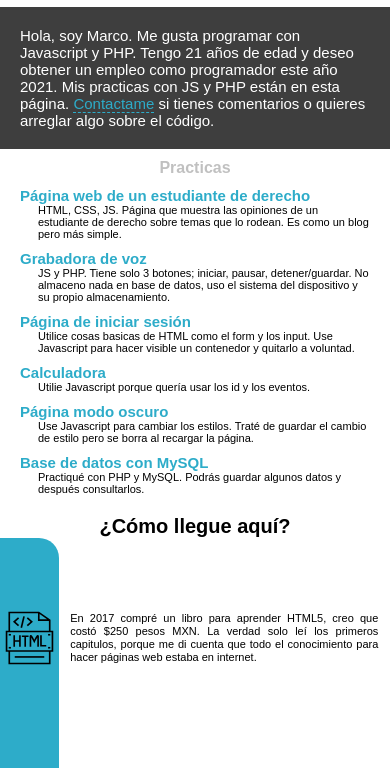
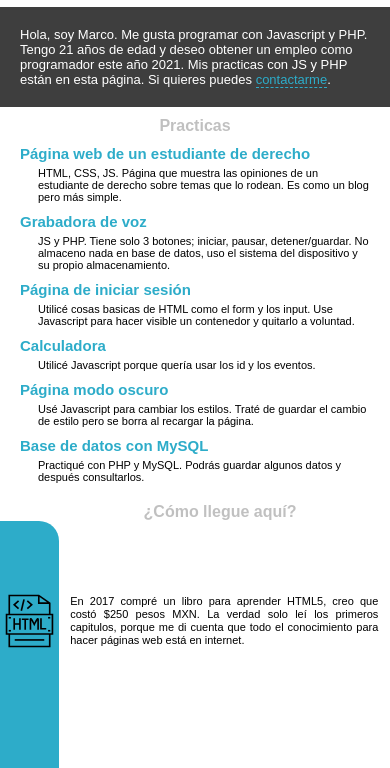
Before and after one commit to leonmatiasm/lemm, a plain HTML site: page index.html in a window 390 px wide. Shown: the part 29-797 px from the top of the page. Drawn offline with Linux system fonts and the light colour scheme.

Commit message:
Ajustes fianales por esta semana

```diff
--- a/index.html
+++ b/index.html
@@ -18,8 +18,9 @@
                     <p>
                         Hola, soy Marco. Me gusta programar con Javascript y PHP. Tengo 21 años de edad y
                         deseo obtener un empleo como programador este año 2021.
-                        Mis practicas con JS y PHP están en esta página. <a href="#redes" id="contacto">Contactame</a>
-                        si tienes comentarios o quieres arreglar algo sobre el código.
+                        Mis practicas con JS y PHP están en esta página. Si quieres puedes
+                        <a href="#redes" id="contacto">contactarme</a>.
+
                     </p>
                 </div>
             </div>
@@ -46,21 +47,21 @@
                     <div class="trabajo">
                         <h3><a href="">Página de iniciar sesión</a></h3>
                         <p>
-                            Utilice cosas basicas de HTML como el form y los input. Use Javascript para hacer visible
+                            Utilicé cosas basicas de HTML como el form y los input. Use Javascript para hacer visible
                             un contenedor y quitarlo a voluntad.
                         </p>
                     </div>
                     <div class="trabajo">
                         <h3><a href="">Calculadora</a></h3>
                         <p>
-                            Utilie Javascript porque quería usar los id y los eventos.
+                            Utilicé Javascript porque quería usar los id y los eventos.
                         </p>
 
                     </div>
                     <div class="trabajo">
                         <h3><a href="">Página modo oscuro</a></h3>
                         <p>
-                            Use Javascript para cambiar los estilos. Traté de guardar
+                            Usé Javascript para cambiar los estilos. Traté de guardar
                             el cambio de estilo pero se borra al recargar la página.
                         </p>
                     </div>
@@ -82,7 +83,7 @@
             <p class="icono icono_border_radiusright"><img src="images/iconos/html.svg" alt=""></p>
             <p class="texto">
                 En 2017 compré un libro para aprender HTML5, creo que costó $250 pesos MXN. La verdad solo leí los primeros capitulos, porque me di cuenta que todo el
-                conocimiento para hacer páginas web estaba en internet.
+                conocimiento para hacer páginas web está en internet.
             </p>
         </div>
         <div class="lenguaje">
@@ -111,7 +112,7 @@
                 Durante el resto del 2020 me di cuenta que me gustaba la programación y queria dedicarme a esto.
                 Según se gana bien en esta industria.
                 <br>
-                Con PHP descubri poderes que me hacen sentir mucho más agusto en el desarrollo web.
+                Con PHP me siento mucho más agusto en el desarrollo web.
             </p>
         </div>
     </section>
@@ -121,7 +122,7 @@
     </section>
     <footer>
         <p>
-            <i class='far fa-heart'></i>Gracias por ver mi página.
+             &copy;2021 leonmatiasm <i class='far fa-heart'></i>Gracias por ver mi página.
         </p>
     </footer>
 </body>
--- a/styleindex.css
+++ b/styleindex.css
@@ -95,16 +95,21 @@ la imagen, mi foto*/
     color: rgb(45, 172, 201);
     /* border: solid 1px; */
 }
+.proyectos .caja .trabajo a:hover{
+    /* font-size: 1.9rem; */
+    border-bottom: solid 2px;
+}
 .proyectos .caja .trabajo p{
     font-size: 1.6rem;
     padding-left: 1.8rem;
+    padding-top: .5rem;
 }
 /*==================================================*/
 
 p.inicios{
     text-align: center;
     font-size: 2rem;
-    color: black;
+    color: rgba(0, 0, 0, 0.247);
     font-weight: 600;
 }
 
@@ -221,7 +226,7 @@ footer{
         border-radius: 50% 50% 50% 50%;
     }
     .perfil div.texto p{
-        font-size: 1.5rem;
+        font-size: 1.3rem;
     }
     .proyectos div.caja{
         border-radius: 0;
@@ -232,6 +237,10 @@ footer{
     .proyectos .caja .trabajo p{
         font-size: 1.1rem;
         padding-left: 1.8rem;
+    }
+    p.inicios{
+        padding-left: 50px;
+        font-size: 1.6rem;
     }
     .habilidades div.lenguaje{
         width: 100%;
```
